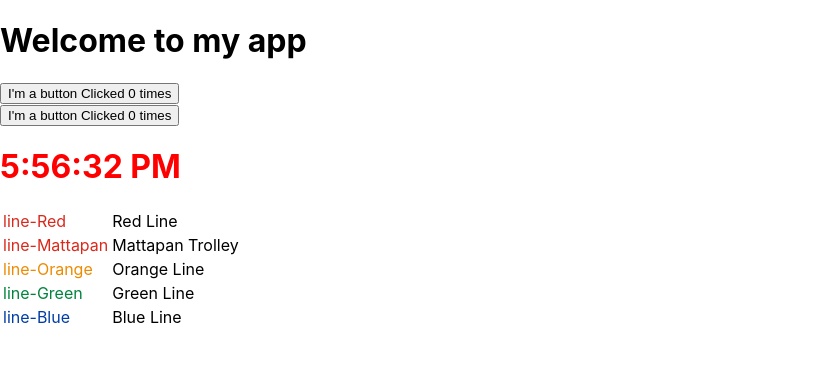
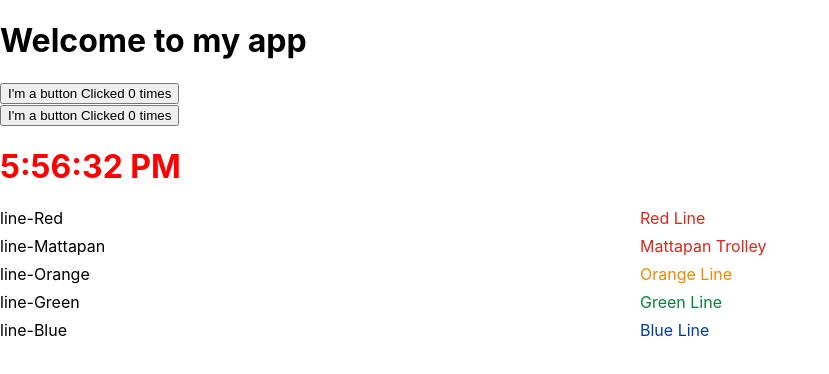
Before and after one commit to sberczuk/mbta-browser, a React (Create React App) app: page / in a window 1280 px wide. Shown: the top 374 px of the page, without its empty margins (0-829 px from the left). Built offline with nearby package versions, Linux system fonts and the light colour scheme.

Commit message:
use a (poorly styled) grid container. Next step is either a more  useful app OR powerschool XML

```diff
--- a/src/App.css
+++ b/src/App.css
@@ -46,3 +46,14 @@
   padding: 0;
   grid-row-gap: 0.5em;
 }
+
+
+
+.wrapper {
+  display: grid;
+  grid-template-columns: repeat(2, 1fr);
+  border-collapse: collapse;
+  border-style: none;
+  padding: 0;
+  grid-row-gap: 0.5em;
+}
--- a/src/App.js
+++ b/src/App.js
@@ -26,9 +26,9 @@ function LinesTable({data}) {
     )
 
     return (
-        <table>
-            <tbody>{rows}</tbody>
-        </table>
+        <div  className={'main-container'}>
+            {rows}
+        </div>
     )
 }
 
@@ -39,10 +39,12 @@ function RouteLine({ rec }) {
 
     console.log("Route Line")
     return (
-        <tr>
-            <td style={{color: "#"+rec.color}}>{rec.id}</td>
-            <td>{rec.name}</td>
-        </tr>
+<div className={'wrapper'}>
+            <div>{rec.id}</div>
+            <div style={{color: "#"+rec.color}}>{rec.name}</div>
+</div>
+
+
     );
 }
 
```
